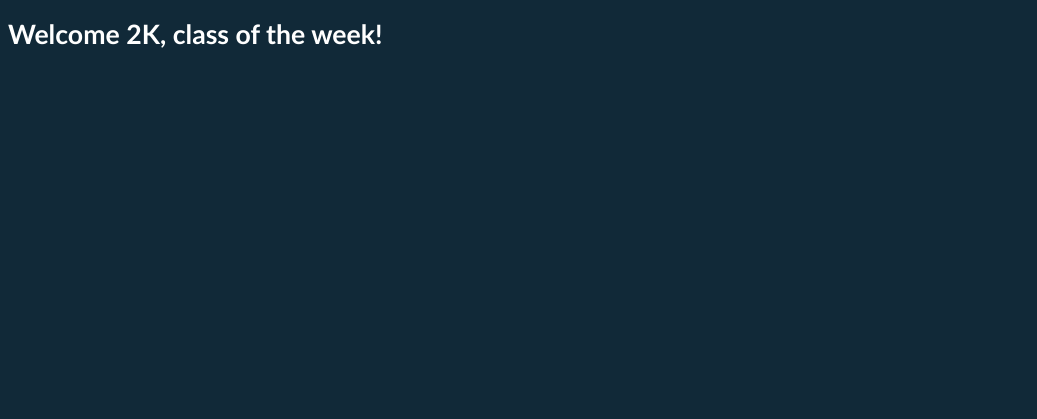
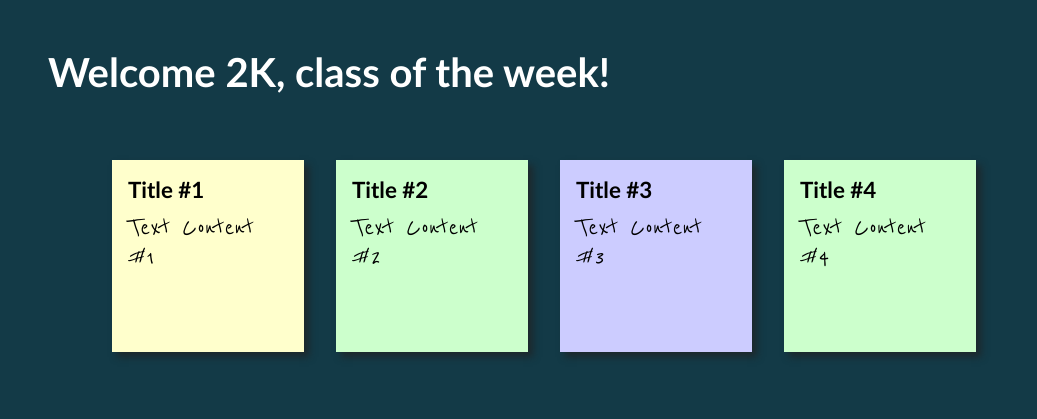
Before and after one commit to deco3500-2017/BBD, a website: page ElectronicPrototype/maze_game/dashboard.html in a window 1280 px wide. Shown: the whole page, without its empty margins (0-1037 px from the left). Drawn offline with Linux system fonts and the light colour scheme.

Commit message:
Working post-it notes

```diff
--- a/ElectronicPrototype/maze_game/css/dashboard.css
+++ b/ElectronicPrototype/maze_game/css/dashboard.css
@@ -1,13 +1,92 @@
-body {
-	background-image: url("../images/lessonPlan.png");
-	font-family: calibri;
+*{
+  margin:0;
+  padding:0;
+}
+
+body{
+  font-family: calibri;
+  font-size:100%;
+  margin:3em;
+  background-image: url("../images/rocketWallpaper.png");
+  color:#fff;
 }
 
 h1 {
-	color: white;
-	font-size: 20pt;
+	font-size: 30pt;
 }
 
-p {
-	color: white;
+h2,p{
+  font-size:100%;
+  font-weight:normal;
 }
+
+ul,li{
+  list-style:none;
+}
+
+ul{
+  overflow:hidden;
+  padding:3em;
+}
+
+ul li a{
+  text-decoration:none;
+  color:#000;
+  background:#ffc;
+  display:block;
+  height:10em;
+  width:10em;
+  padding:1em;
+}
+
+ul li{
+  margin:1em;
+  float:left;
+}
+
+ul li h2 {
+	font-size: 140%;
+	font-weight: bold;
+	padding-bottom: 10px;
+}
+
+ul li p {
+	font-family: "Reenie Beanie", calibri;
+	font-size: 180%;
+}
+
+ul li a {
+	text-decoration:none;
+  color:#000;
+  background:#ffc;
+  display:block;
+  height:10em;
+  width:10em;
+  padding:1em;
+  -moz-box-shadow:5px 5px 7px rgba(33,33,33,1);
+  -webkit-box-shadow: 5px 5px 7px rgba(33,33,33,.7);
+  box-shadow: 5px 5px 7px rgba(33,33,33,.7);
+  -moz-transition:-moz-transform .15s linear;
+  -o-transition:-o-transform .15s linear;
+  -webkit-transition:-webkit-transform .15s linear;
+}
+
+ul li a:hover,ul li a:focus{
+  -moz-box-shadow:10px 10px 7px rgba(0,0,0,.7);
+  -webkit-box-shadow: 10px 10px 7px rgba(0,0,0,.7);
+  box-shadow:10px 10px 7px rgba(0,0,0,.7);
+  -webkit-transform: scale(1.25);
+  -moz-transform: scale(1.25);
+  -o-transform: scale(1.25);
+  position:relative;
+  z-index:5;
+}
+
+ul li:nth-child(even) a{
+  position:relative;
+  background:#cfc;
+}
+ul li:nth-child(3n) a{
+  position:relative;
+  background:#ccf;
+}
--- a/ElectronicPrototype/maze_game/dashboard.html
+++ b/ElectronicPrototype/maze_game/dashboard.html
@@ -4,14 +4,40 @@
 	<head>
 		<title>Dashboard</title>
 		<link rel="stylesheet" type="text/css" href="./css/dashboard.css">
+		<link  href="http://fonts.googleapis.com/css?family=Reenie+Beanie:regular" rel="stylesheet" type="text/css">
 	</head>
 
 	<body>
 		<h1>Welcome 2K, class of the week!</h1>
 
+		<!-- based on https://code.tutsplus.com/tutorials/create-a-sticky-note-effect-in-5-easy-steps-with-css3-and-html5--net-13934 -->
 
-
-
+		<ul>
+		  <li>
+			<a href="#">
+			  <h2>Title #1</h2>
+			  <p>Text Content #1</p>
+			</a>
+		  </li>
+		  <li>
+			<a href="#">
+			  <h2>Title #2</h2>
+			  <p>Text Content #2</p>
+			</a>
+		  </li>
+		  <li>
+			<a href="#">
+			  <h2>Title #3</h2>
+			  <p>Text Content #3</p>
+			</a>
+		  </li>
+		  <li>
+			<a href="#">
+			  <h2>Title #4</h2>
+			  <p>Text Content #4</p>
+			</a>
+		  </li>
+		</ul>
 
 	</body>
 </html>
```
